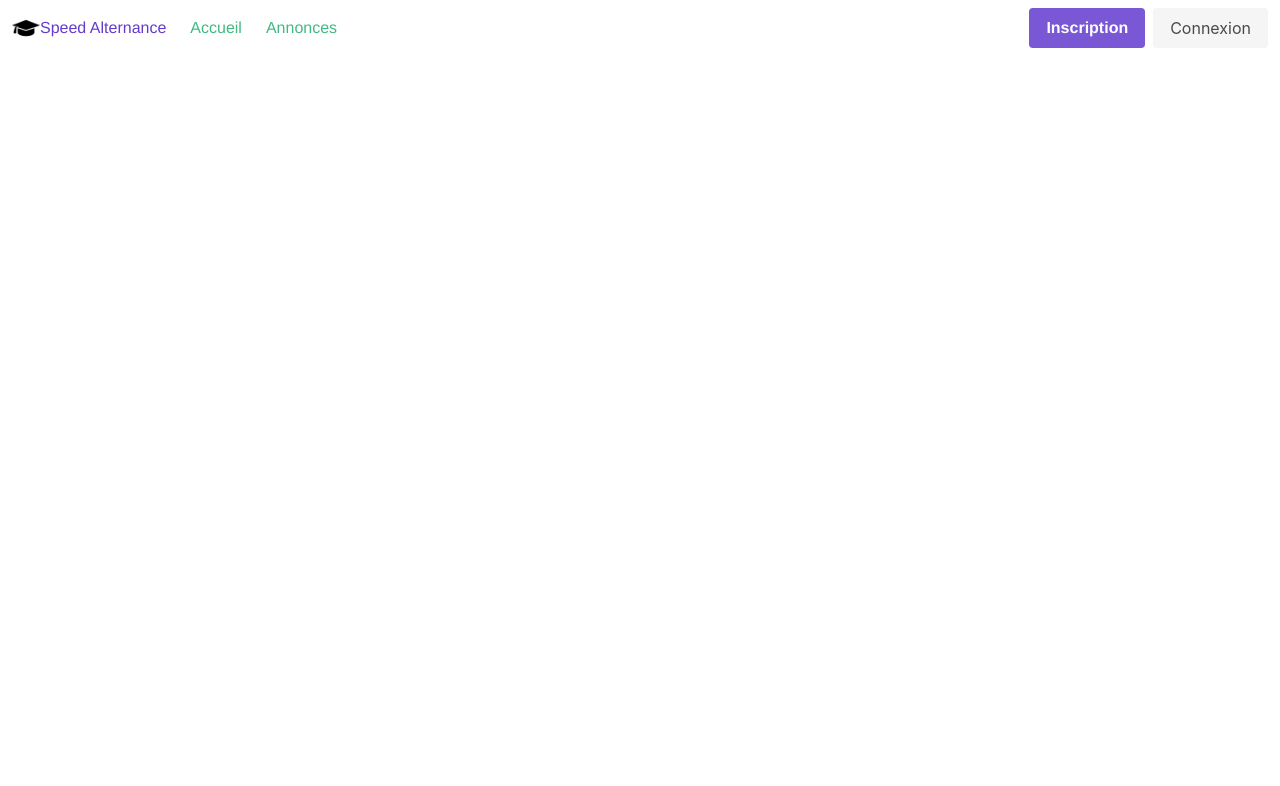
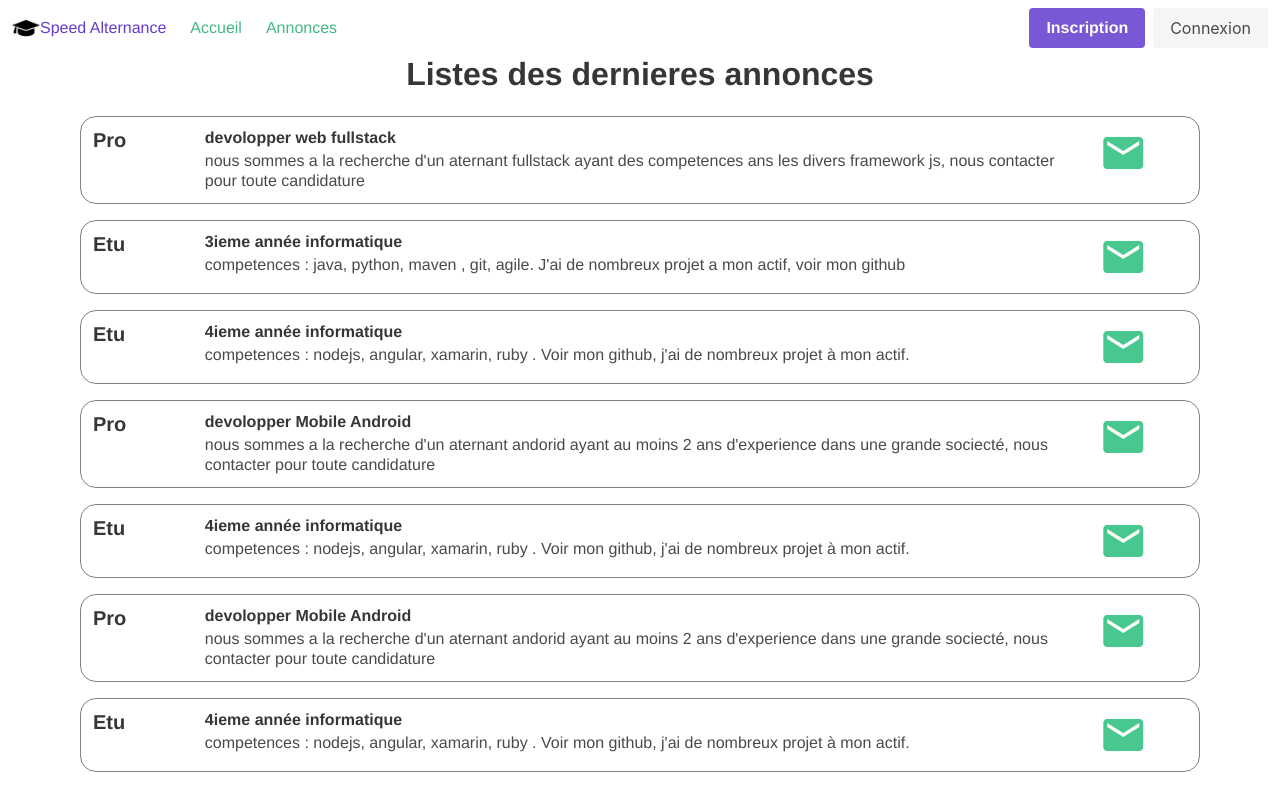
Before and after one commit to ynov-b3-2019-nodejs/projects-speedalternance, a Vue app in the folder frontend/: page /annonces in a window 1280 px wide. Shown: the top 786 px of the page. Built offline with nearby package versions, Linux system fonts and the light colour scheme.

Commit message:
Post component en route

```diff
--- a/frontend/package.json
+++ b/frontend/package.json
@@ -8,6 +8,9 @@
     "lint": "vue-cli-service lint"
   },
   "dependencies": {
+    "@fortawesome/fontawesome-svg-core": "^1.2.18",
+    "@fortawesome/free-solid-svg-icons": "^5.8.2",
+    "@fortawesome/vue-fontawesome": "^0.1.6",
     "axios": "^0.18.0",
     "axios-progress-bar": "^1.2.0",
     "buefy": "^0.7.6",
--- a/frontend/public/index.html
+++ b/frontend/public/index.html
@@ -5,6 +5,7 @@
     <meta http-equiv="X-UA-Compatible" content="IE=edge">
     <meta name="viewport" content="width=device-width,initial-scale=1.0">
     <link rel="icon" href="<%= BASE_URL %>favicon.png">
+    <link rel="stylesheet" href="https://cdn.materialdesignicons.com/2.5.94/css/materialdesignicons.min.css">
     <title>Speed Alternance</title>
   </head>
   <body>
--- a/frontend/src/components/Header.vue
+++ b/frontend/src/components/Header.vue
@@ -19,9 +19,9 @@
         Accueil
       </router-link>
 
-      <a class="navbar-item">
+      <router-link class="navbar-item" to="/annonces">
         Annonces
-      </a>
+      </router-link>
     </div>
 
     <div class="navbar-end">
--- /dev/null
+++ b/frontend/src/components/Post.vue
@@ -0,0 +1,50 @@
+<template>
+    <section class="container">
+            <h2 class="title">Listes des dernieres annonces</h2>
+            <div>
+                <div v-for="post in posts"
+                     v-bind:key="post.publisherId"
+                     v-bind:post="post"
+                     class="post columns">
+                        <div class="column">
+                         <p v-if="post.isJobOffer" class="title is-5">Pro</p>
+                         <p v-if="!post.isJobOffer" class="title is-5">Etu</p>
+                        </div>
+                        <div class="column is-four-fifths">
+                            <p class="title is-6">{{ post.title }}</p>
+                            <p class="subtitle is-6">{{ post.content }}</p>
+                        </div>
+                        <div class="column is-vcentered">
+                                <b-icon class="is-vcentered" icon="email" size="is-large" type="is-success"></b-icon>
+                        </div>
+                </div>
+            </div>
+
+    </section>
+</template>
+
+<script>
+import dummyPost from '../example.api.response.json'
+export default {
+    name: 'Post',
+    data(){
+        return{
+            posts: dummyPost,
+        }
+    }
+}
+</script>
+
+<style scoped>
+.post{
+    border: 1px solid grey;
+    border-radius: 1em;
+    margin: 1em;
+    text-align: left;
+}
+.icon {
+    display: flex;
+    justify-content: center;
+    align-items: center;
+}
+</style>
--- /dev/null
+++ b/frontend/src/example.api.response.json
@@ -0,0 +1,86 @@
+[
+    {
+        "publisherId": "3",
+        "isJobOffer": true,
+        "title": "devolopper web fullstack",
+        "content": "nous sommes a la recherche d'un aternant fullstack ayant des competences ans les divers framework js, nous contacter pour toute candidature"
+    },
+    {
+        "publisherId": "4",
+        "isJobOffer": false,
+        "title": "3ieme année informatique",
+        "content": "competences : java, python, maven , git, agile. J'ai de nombreux projet a mon actif, voir mon github "
+    },
+    {
+        "publisherId": "5",
+        "isJobOffer": false,
+        "title": "4ieme année informatique",
+        "content": "competences : nodejs, angular, xamarin, ruby . Voir mon github, j'ai de nombreux projet à mon actif. "
+    },
+    {
+        "publisherId": "6",
+        "isJobOffer": true,
+        "title": "devolopper Mobile Android",
+        "content": "nous sommes a la recherche d'un aternant andorid ayant au moins 2 ans d'experience dans une grande sociecté, nous contacter pour toute candidature"
+    },
+    {
+        "publisherId": "7",
+        "isJobOffer": false,
+        "title": "4ieme année informatique",
+        "content": "competences : nodejs, angular, xamarin, ruby . Voir mon github, j'ai de nombreux projet à mon actif. "
+    },
+    {
+        "publisherId": "8",
+        "isJobOffer": true,
+        "title": "devolopper Mobile Android",
+        "content": "nous sommes a la recherche d'un aternant andorid ayant au moins 2 ans d'experience dans une grande sociecté, nous contacter pour toute candidature"
+    },
+    {
+        "publisherId": "9",
+        "isJobOffer": false,
+        "title": "4ieme année informatique",
+        "content": "competences : nodejs, angular, xamarin, ruby . Voir mon github, j'ai de nombreux projet à mon actif. "
+    },
+    {
+        "publisherId": "10",
+        "isJobOffer": true,
+        "title": "devolopper web fullstack",
+        "content": "nous sommes a la recherche d'un aternant fullstack ayant des competences ans les divers framework js, nous contacter pour toute candidature"
+    },
+    {
+        "publisherId": "11",
+        "isJobOffer": false,
+        "title": "3ieme année informatique",
+        "content": "competences : java, python, maven , git, agile. J'ai de nombreux projet a mon actif, voir mon github "
+    },
+    {
+        "publisherId": "12",
+        "isJobOffer": false,
+        "title": "4ieme année informatique",
+        "content": "competences : nodejs, angular, xamarin, ruby . Voir mon github, j'ai de nombreux projet à mon actif. "
+    },
+    {
+        "publisherId": "13",
+        "isJobOffer": true,
+        "title": "devolopper Mobile Android",
+        "content": "nous sommes a la recherche d'un aternant andorid ayant au moins 2 ans d'experience dans une grande sociecté, nous contacter pour toute candidature"
+    },
+    {
+        "publisherId": "14",
+        "isJobOffer": false,
+        "title": "4ieme année informatique",
+        "content": "competences : nodejs, angular, xamarin, ruby . Voir mon github, j'ai de nombreux projet à mon actif. "
+    },
+    {
+        "publisherId": "15",
+        "isJobOffer": true,
+        "title": "devolopper Mobile Android",
+        "content": "nous sommes a la recherche d'un aternant andorid ayant au moins 2 ans d'experience dans une grande sociecté, nous contacter pour toute candidature"
+    },
+    {
+        "publisherId": "16",
+        "isJobOffer": false,
+        "title": "4ieme année informatique",
+        "content": "competences : nodejs, angular, xamarin, ruby . Voir mon github, j'ai de nombreux projet à mon actif. "
+    }
+]
--- a/frontend/src/main.js
+++ b/frontend/src/main.js
@@ -7,10 +7,12 @@ import App from './App'
 
 import SignUp from './components/SignUp'
 import HomePage from './components/Homepage'
+import Post from './components/Post'
 
 Vue.config.productionTip = false
 Vue.config.$http = Axios
-Vue.use(Buefy)
+
+Vue.use(Buefy);
 Vue.use(VueRouter)
 
 const router = new VueRouter({
@@ -25,6 +27,11 @@ const router = new VueRouter({
       path: '/',
       component: HomePage,
       name: 'root'
+    },
+    {
+      path: '/annonces',
+      component: Post,
+      name: 'post'
     }
   ]
 })
```
Also changed, not shown: 1 other file (tests, documents, lock files or other folders).
